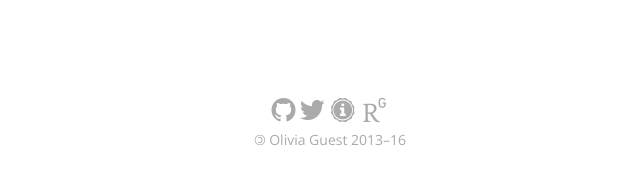
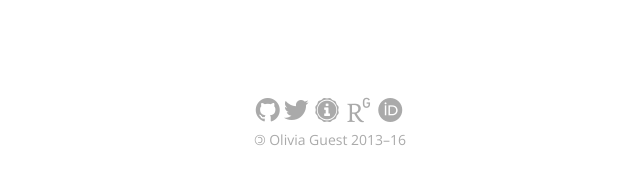
Before and after one commit to oliviaguest/oliviaguest.github.io, a Jekyll site: the page built from index.html, in a window 1280 px wide. Shown: the part 711-895 px from the top of the page, without its empty margins (310-950 px from the left). Built offline with Jekyll 4.4.1, drawn with Linux system fonts in a browser that asks for light colours; nearby versions of some CDN libraries; some web fonts are replaced.

Commit message:
Update default.html

```diff
--- a/_layouts/default.html
+++ b/_layouts/default.html
@@ -118,6 +118,9 @@ Olivia
             <li><a href="//www.researchgate.net/profile/Olivia_Guest" title="Follow me on ResearchGate" style="text-decoration:none">
             <i class="ai ai-researchgate"></i></a></li>
 
+            <li><a href="//orcid.org/0000-0002-1891-0972" title="View my ORCiD profile" style="text-decoration:none">
+            <i class="ai ai-orcid"></i></a></li>
+
             </ul>
 
           <span class="flip"><a href="//copyleft.org/">©</a></span> <a href="/web-design/">Olivia Guest 2013–{{ site.time | date: '%y' }}</a>
```
